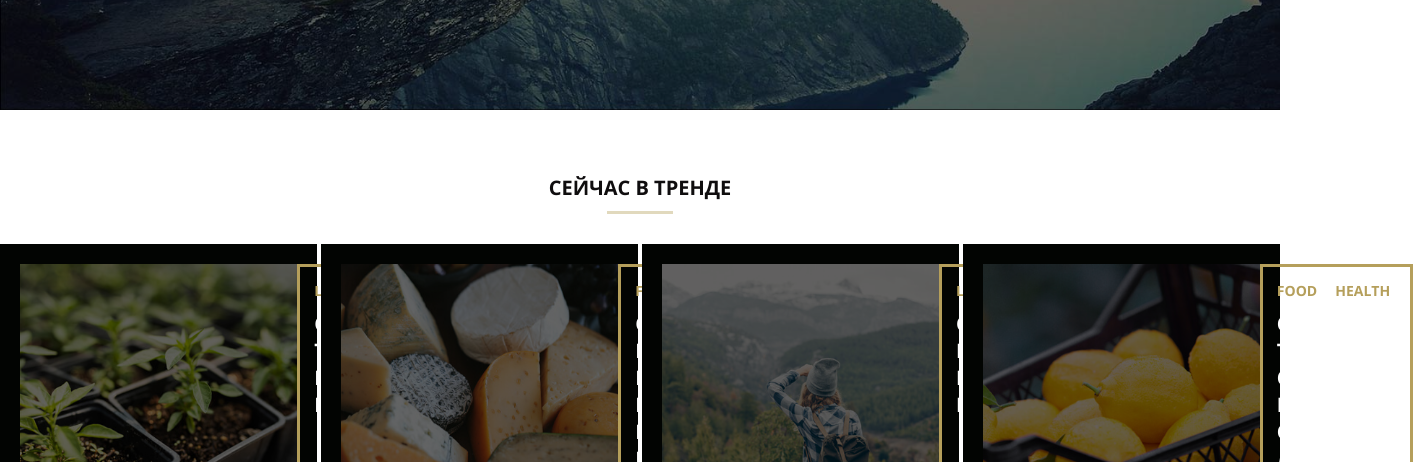
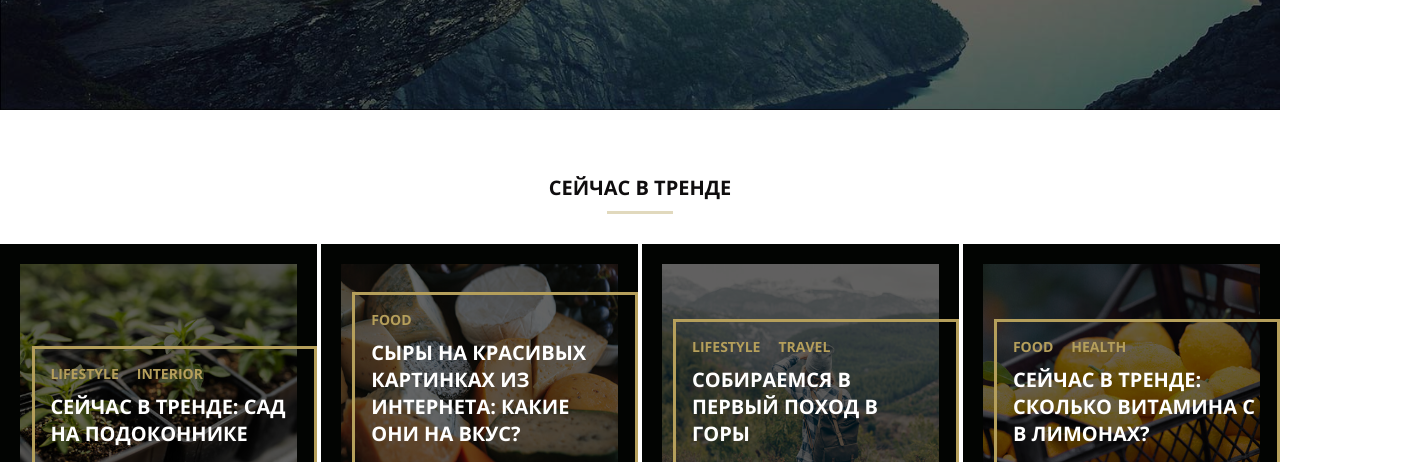
Before and after one commit to ywwige/mq-diplom, a plain HTML site: page index.html in a window 1280 px wide. Shown: the part 338-800 px from the top of the page, 1413 px wide, since content can reach past the window. Drawn offline with Linux system fonts and the light colour scheme; files whose address does not match are found by name.

Commit message:
Update style.css

```diff
--- a/css/style.css
+++ b/css/style.css
@@ -290,9 +290,9 @@ a {
     width: 90%;
     border: 3px solid #b59f5b;
     padding: 5% 5%;/*37px 33px;*/
-    /*position: absolute;*/
-    /*bottom: 12.57%; /*17*/
-    /*margin: auto 3.63%; /*24*/
+    position: absolute;
+    bottom: 12.57%; /*17*/
+    margin: auto 3.63%; /*24*/
     z-index: 2;
 }
 
```
